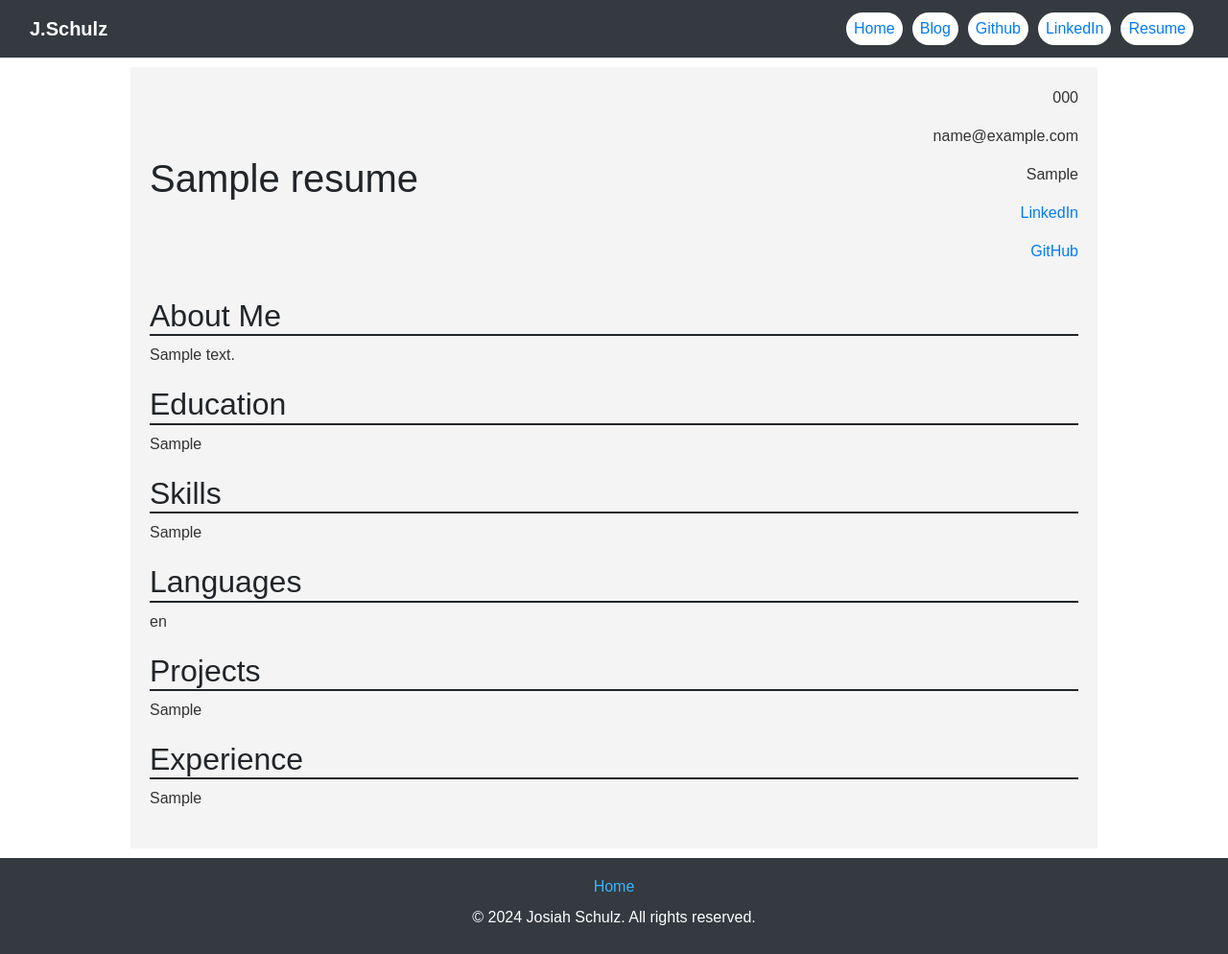
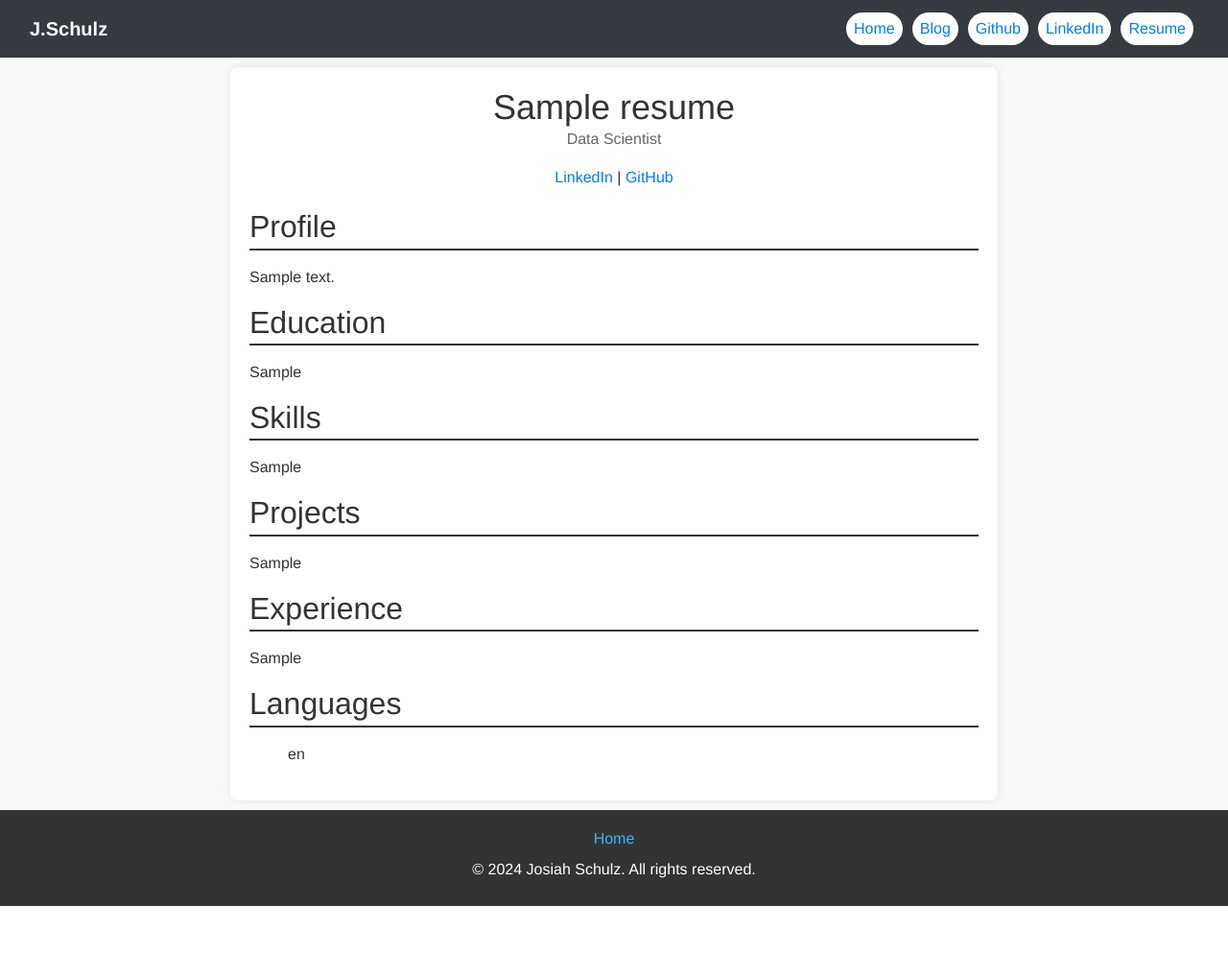
Before and after one commit to CannedKilroy/blog_flask, a Flask app: page /resume in a window 1280 px wide. Shown: the whole page at 96% size. After the commit the page ends 944 px from the top, so only its background shows below. Run offline with Flask 3, Linux system fonts and the light colour scheme; tables that the repository leaves empty hold one stand-in row (values such as "Sample post"); some libraries are stand-ins or nearby versions.

Commit message:
Simplified view logic, removed redundant css, added delete post functionality, fixed resume editing, fixed password bug, etc

```diff
--- a/app/models.py
+++ b/app/models.py
@@ -78,7 +78,6 @@ class Post(db.Model):
         return f'<id:{self.id} title:{self.title} tag:{self.tag} body:{self.body} timestamp:{self.timestamp} user_id:{self.user_id}>'
 
 
-
 class Resume(db.Model):
     id: so.Mapped[int] = so.mapped_column(primary_key=True)
     name: so.Mapped[str] = so.mapped_column(sa.Text)
@@ -97,4 +96,4 @@ class Resume(db.Model):
     github: so.Mapped[str] = so.mapped_column(sa.Text)
 
     def __repr__(self):
-        return f'<Resume {self.name}>'
+        return f'<name: {self.name}, about_me: {self.about_me}, education: {self.education}...>'
--- a/app/routes.py
+++ b/app/routes.py
@@ -7,6 +7,7 @@ from app.models import User, Resume, Post
 import sqlalchemy as sa
 from datetime import datetime, timezone
 from flask import current_app
+from werkzeug.security import generate_password_hash
 
 '''
 This tells flask that the view function accepts GET and POST
@@ -123,19 +124,19 @@ Edit user profile
 @app.route('/edit_profile', methods=['GET', 'POST'])
 @login_required
 def edit_profile():
-
     form = EditProfileForm(current_user.username)
     if form.validate_on_submit():
         current_user.username = form.username.data
         current_user.about_me = form.about_me.data
+        if form.new_password.data:
+            current_user.password_hash = generate_password_hash(form.new_password.data)
         db.session.commit()
         flash('Your changes have been saved.')
         return redirect(url_for('edit_profile'))
     elif request.method == 'GET':
         form.username.data = current_user.username
         form.about_me.data = current_user.about_me
-    return render_template('edit_profile.html', title='Edit Profile',
-                           form=form)
+    return render_template('edit_profile.html', title='Edit Profile', form=form)
 
 
 @app.before_request
@@ -145,14 +146,7 @@ def before_request():
         db.session.commit()
 
 
-"""
-Render Resume
-"""
-@app.route('/resume')
-def resume():
-    result = db.session.execute(sa.select(Resume).where(Resume.id == 1))
-    resume = result.scalar_one_or_none()
-    return render_template('resume.html', title='Resume', resume=resume)
+
 
 
 """
@@ -167,45 +161,63 @@ def blog():
 
 
 """
-Create / Edit Articles
+Create / Edit Posts
 """
 @app.route('/edit_post/<int:post_id>', methods=['GET', 'POST'])
 @app.route('/create_post', defaults={'post_id': None}, methods=['GET', 'POST'])
 @login_required
 def post_form(post_id):
     form = PostForm()
+
     if post_id:
-        # Load Existing Post
+        title = 'Edit Post'
         post = Post.query.get_or_404(post_id)
-        # Populate fields
-        if request.method == 'GET':
-            form.title.data = post.title
-            form.body.data = post.body
-            form.tag.data = post.tag
     else:
+        title = 'Create Post'
         post = Post()
         post.user_id = current_user.id
+
+    # Populate fields
+    if request.method == 'GET' and post_id:
+        form.title.data = post.title
+        form.body.data = post.body
+        form.tag.data = post.tag
+
     if form.validate_on_submit():
-        post.title = form.title.data
-        post.body = form.body.data
-        post.tag = form.tag.data
-        # If new post, add to session
-        if not post_id:
-            db.session.add(post)
-        db.session.commit()
-        flash('Your post has been published!' if not post_id else 'Your post has been updated!')
-        return redirect(url_for('index'))
-    return render_template('post_form.html', title='Edit Post' if post_id else 'Create Post', form=form)
+        if form.delete.data:
+            db.session.delete(post)
+            db.session.commit()
+            flash('Post has been deleted.')
+            return redirect(url_for('index'))
+        else:
+            post.title = form.title.data
+            post.body = form.body.data
+            post.tag = form.tag.data
+            # If new post, add to session
+            if not post_id:
+                db.session.add(post)
+            db.session.commit()
+            flash('Your post has been published!' if not post_id else 'Your post has been updated!')
+            return redirect(url_for('index'))
+    return render_template('post_form.html', title=title, form=form, post_id=post_id)
 
 
 """
-Render article
+Render post
 """
-@app.route('/article/<int:article_id>')
-def article(article_id):
-    post = Post.query.get(article_id)
+@app.route('/post/<int:post_id>')
+def post(post_id):
+    post = Post.query.get(post_id)
     return render_template('post.html', post=post)
 
+"""
+Render Resume
+"""
+@app.route('/resume')
+def resume():
+    result = db.session.execute(sa.select(Resume).where(Resume.id == 1))
+    resume = result.scalar_one_or_none()
+    return render_template('resume.html', title='Resume', resume=resume)
 
 """
 Edit resume
@@ -214,7 +226,16 @@ Edit resume
 @login_required
 def edit_resume(resume_id=None):
 
-    resume = Resume.query.get_or_404(resume_id) if resume_id else Resume()
+    if resume_id:
+        title='Edit Resume'
+        resume = Resume.query.get_or_404(resume_id)
+        msg = 'Your resume has been updated!'
+    else:
+        title='Create Resume'
+        resume = Resume()
+        msg = 'Your resume has been Created!'
+
+    # Populate form with existing info
     form = ResumeForm(obj=resume)
 
     if form.validate_on_submit():
@@ -222,7 +243,9 @@ def edit_resume(resume_id=None):
         if not resume_id:
             db.session.add(resume)
         db.session.commit()
-        flash('Your resume has been updated!' if resume_id else 'Your resume has been created!')
+        flash(msg)
         return redirect(url_for('index'))
+    if resume_id:
+        form.skills.data = resume.skills
 
-    return render_template('resume_form.html', title='Edit Resume' if resume_id else 'Create Resume', form=form)
+    return render_template('resume_form.html', title=title, resume_id=1, form=form)
--- a/app/templates/_post.html
+++ b/app/templates/_post.html
@@ -1,3 +1,4 @@
+<!-- Display Preview of post -->
 <!-- _post.html: Partial for displaying a single blog post card-->
 <style>
     .card-header {
@@ -63,7 +64,8 @@
             <p class="card-text">{{ post.body | truncate(150) }}</p>
             <p class="card-text"><small class="text-muted">Posted on {{ post.timestamp.strftime('%Y-%m-%d
                     %H:%M') }}</small></p>
-            <a href="{{ url_for('article', article_id=post.id) }}" class="btn btn-secondary">Read More</a>
+            <!-- Send to -->
+            <a href="{{ url_for('post', post_id=post.id) }}" class="btn btn-secondary">Read More</a>
         </div>
     </div>
 </div>
--- a/app/templates/index.html
+++ b/app/templates/index.html
@@ -59,7 +59,7 @@
     <div class="row align-items-center">
         <div class="col-md-4 text-center">
             <img src="{{ url_for('static', filename='images/headshot.jpeg') }}" alt="Josiah Schulz"
-                class="img-fluid rounded-circle mb-3">
+                class="img-fluid rounded-circle mb-3" style="width: 250px; height: auto;">
             <h1 class="display-4 username-title">{{ user.username }}</h1>
             <h2>Data Scientist</h2>
         </div>
@@ -69,7 +69,7 @@
             <div class="post-content"
                 style="background: #333; padding: 20px; border-radius: 8px; box-shadow: 0 2px 4px rgba(0,0,0,0.5); color: #f9f9f9;">
                 <p>
-                    <span style="white-space: pre-line">{{ user.about_me }}</span>
+                    <span style="white-space: pre-line">{{ user.about_me | markdown | safe }}</span>
                 </p>
             </div>
             <div>
--- a/app/templates/post.html
+++ b/app/templates/post.html
@@ -1,3 +1,4 @@
+<!-- Render full post-->
 {% extends "base.html" %}
 
 {% block content %}
--- a/app/templates/resume.html
+++ b/app/templates/resume.html
@@ -9,75 +9,61 @@
     <style>
         body,
         html {
-            height: 100%;
             margin: 0;
-            font-family: Arial, sans-serif;
-            /* Ensuring the font is consistent */
+            font-family: 'Helvetica Neue', Helvetica, Arial, sans-serif;
             color: #333;
-            /* Dark grey text for better readability */
+            background-color: #f8f9fa;
         }
 
-        .container {
+        .resume-container {
+            max-width: 800px;
+            margin: auto;
+            background-color: #fff;
             padding: 20px;
-            margin: auto;
-            width: 80%;
-            /* Limit width and center the container */
-            background-color: #f4f4f4;
-            /* Light grey background */
+            border-radius: 8px;
+            box-shadow: 0 0 10px rgba(0, 0, 0, 0.1);
         }
 
-        .header {
-            display: flex;
-            justify-content: space-between;
-            align-items: center;
+        .header-section {
+            text-align: center;
             margin-bottom: 20px;
         }
 
-        .header h1 {
-            font-size: 40px;
-            /* Large font size for name */
-            color: #212529;
-            /* Almost black color for the header */
+        .header-section h1 {
+            font-size: 36px;
+            margin: 0;
         }
 
-        .contact-info {
-            text-align: right;
+        .header-section p {
             font-size: 16px;
+            color: #666;
         }
 
-        h2 {
-            color: #212529;
-            /* Header color */
-            border-bottom: 2px solid #212529;
-            /* Add a line under the headers */
+        .section-header {
+            padding-bottom: 3px;
+            margin-bottom: 10px;
+            border-bottom: 2px solid #333;
+            color: #333;
         }
 
-        .section {
-            margin-bottom: 20px;
-        }
-
-        .skills ul,
-        .languages ul,
-        .experience ul {
-            list-style-type: none;
-            /* No bullets for lists */
+        .details ul {
+            list-style: none;
             padding: 0;
         }
 
-        .skills li,
-        .languages li,
-        .experience li {
-            margin-bottom: 10px;
+        .details ul li {
+            margin-bottom: 5px;
         }
 
-        .footer {
-            text-align: center;
-            padding: 10px;
-            background-color: #343a40;
-            color: #ffffff;
+        .links a {
+            color: #007bff;
+            text-decoration: none;
+        }
+
+        .links a:hover {
+            text-decoration: underline;
         }
     </style>
-    <title>{{resume.name}}- Resume</title>
 </head>
 
 <body>
@@ -87,55 +73,48 @@
     </li>
     {% endif %}
 
-    <div class="container">
-        <div class="header">
-            <h1>{{resume.name}}</h1>
-            <div class="contact-info">
-                <p>{{resume.phone_num}}</p>
-                <p>{{resume.email}}</p>
-                <p>{{resume.location}}</p>
-                <p><a href="{{resume.linkedin}}">LinkedIn</a></p>
-                <p><a href="{{resume.github}}">GitHub</a></p>
+    <div class="resume-container">
+        <div class="header-section">
+            <h1>{{ resume.name }}</h1>
+            <p>Data Scientist</p>
+            <div class="links">
+                <a href="https://{{ resume.linkedin }}">LinkedIn</a> |
+                <a href="https://{{ resume.github }}">GitHub</a>
             </div>
         </div>
 
-        <div class="section about-me">
-            <h2>About Me</h2>
-            <p>{{resume.about_me}}</p>
+        <div class="section">
+            <h2 class="section-header">Profile</h2>
+            <p>{{ resume.about_me | markdown | safe }}</p>
         </div>
 
-        <div class="section about-me">
-            <h2>Education</h2>
-            <p>{{resume.education}}</p>
+        <div class="section">
+            <h2 class="section-header">Education</h2>
+            <p>{{ resume.education | markdown | safe }}</p>
         </div>
 
-        <div class="section skills">
-            <h2>Skills</h2>
-            <ul>
-                <li>{{resume.skills}}</li>
+        <div class="section">
+            <h2 class="section-header">Skills</h2>
+            <p>{{ resume.skills | markdown | safe }}</p>
+        </div>
+
+        <div class="section">
+            <h2 class="section-header">Projects</h2>
+            <p>{{ resume.projects | markdown | safe }}</p>
+        </div>
+
+        <div class="section">
+            <h2 class="section-header">Experience</h2>
+            <p>{{ resume.experience | markdown | safe }}</p>
+        </div>
+
+        <div class="section">
+            <h2 class="section-header">Languages</h2>
+            <ul class="details">
+                <p>{{ resume.languages | markdown | safe }}</p>
             </ul>
         </div>
 
-        <div class="section languages">
-            <h2>Languages</h2>
-            <ul>
-                <li>{{resume.languages}}</li>
-            </ul>
-        </div>
-
-        <div class="section experience">
-            <h2>Projects</h2>
-            <ul>
-                <li>{{resume.projects}}</li>
-            </ul>
-        </div>
-
-        <div class="section experience">
-            <h2>Experience</h2>
-            <ul>
-                <li>{{resume.experience}}</li>
-            </ul>
-        </div>
     </div>
 </body>
 
--- a/config.py
+++ b/config.py
@@ -7,5 +7,6 @@ class Config:
     SQLALCHEMY_DATABASE_URI = os.environ.get('DATABASE_URL') or \
         'sqlite:///' + os.path.join(base_dir, 'app.db')
 
+
     # Set to my username
-    BLOG_USERNAME = os.environ.get('BLOG_USERNAME') or 'asd'
+    BLOG_USERNAME = os.environ.get('BLOG_USERNAME') or 'Josiah Schulz'
--- a/pyproject.toml
+++ b/pyproject.toml
@@ -6,7 +6,7 @@ authors = ["CannedKilroy <GenericArt@protonmail.com>"]
 readme = "README.md"
 
 [tool.poetry.dependencies]
-python = "^3.12"
+python = "^3.8"
 flask = "^3.0.3"
 python-dotenv = "^1.0.1"
 flask-wtf = "^1.2.1"
```
Also changed, not shown: app/forms.py (+21 -12 lines), app/templates/edit_profile.html (+17 -0 lines), app/templates/explore.html (+0 -37 lines), app/templates/post_form.html (+8 -0 lines), app/templates/resume_form.html (+10 -7 lines), requirements.txt (+24 -232 lines), README.md, app/static/css/style.css (deleted), 1 other file.
